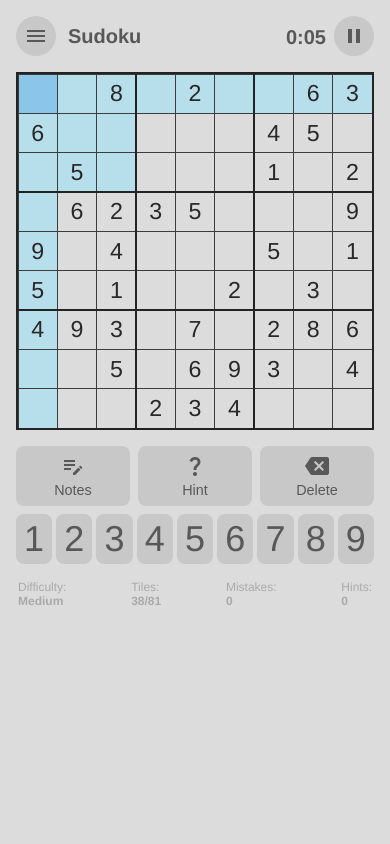
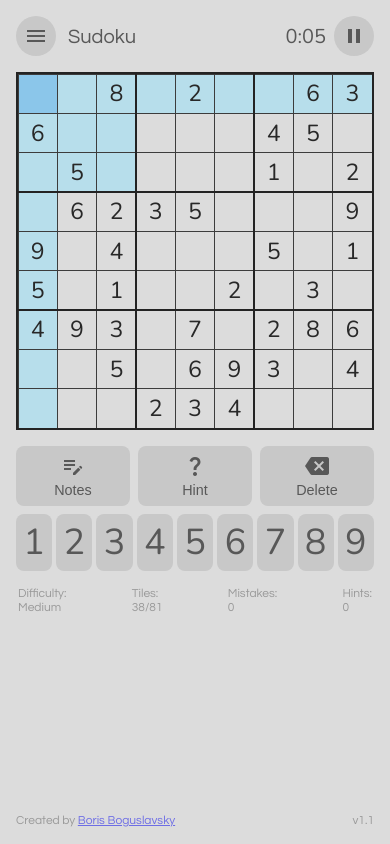
Before and after one commit to jkeussen/sudoku, a React (Vite) app: page / in a window 390 px wide. Built offline with nearby package versions, Linux system fonts and the light colour scheme.

Commit message:
Re-activated fonts, added footer, style tweaks

```diff
--- a/index.html
+++ b/index.html
@@ -14,21 +14,21 @@
 			href="https://fonts.googleapis.com/icon?family=Material+Icons"
 			rel="stylesheet"
 		/>
-		<!-- <link
+		<link
       href="https://fonts.googleapis.com/css2?family=Questrial"
 			rel="stylesheet"
-		/> -->
+		/>
 		<!-- <link
 			href="https://fonts.googleapis.com/css2?family=IBM+Plex+Mono"
 			rel="stylesheet"
 		/> -->
-		<!-- <link
+		<link
 			href="https://fonts.googleapis.com/css2?family=Nunito"
 			rel="stylesheet"
-		/> -->
-		<link
+		/>
+		<!-- <link
 			href="https://fonts.googleapis.com/css2?family=Ubuntu"
 			rel="stylesheet"
-		/>
+		/> -->
 	</body>
 </html>
--- a/src/App.module.css
+++ b/src/App.module.css
@@ -16,3 +16,12 @@
   /* background-color: red; */
   color: var(--text);
 }
+.under {
+  display: flex;
+  flex-direction: column;
+}
+@media (max-width: 603px) {
+  .under {
+    flex-direction: column-reverse;
+  }
+}
--- a/src/App.tsx
+++ b/src/App.tsx
@@ -11,6 +11,7 @@ import { uiActions } from "./store/ui-slice";
 import { puzzleActions } from "./store/puzzle-slice";
 
 import classes from "./App.module.css";
+import Footer from "./components/Footer";
 
 function App() {
 	const dispatch = useAppDispatch();
@@ -66,8 +67,11 @@ function App() {
 				{showMenu && <Menu />}
 				<Header />
 				<Puzzle />
-				<Controls />
-				<PuzzleInfo />
+				<div className={classes.under}>
+					<PuzzleInfo />
+					<Controls />
+				</div>
+				<Footer />
 			</div>
 		</div>
 	);
--- /dev/null
+++ b/src/components/Footer.module.css
@@ -0,0 +1,38 @@
+.footer {
+	display: flex;
+	margin-top: auto;
+	padding-top: 1rem;
+	justify-content: space-between;
+	align-items: center;
+	opacity: 0.5;
+
+}
+.footer p {
+	flex-basis: content;
+}
+.footer p:last-child{
+	/* background-color: blue; */
+	text-align: right;
+}
+.footer p a:visited {
+	color: var(--text);
+}
+.buttonLink {
+	padding: 0.5rem 1rem;
+	background-color: var(--button-bg);
+	border-radius: var(--border-radius);
+	text-decoration: none;
+}
+.buttonLink:hover {
+	background-color: var(--blue-accent);
+}
+.buttonLink:visited {
+	color: var(--text)
+}
+
+@media (max-width: 603px) {
+	.footer p {
+		font-size: 0.75rem;
+		line-height: 0.875rem;
+	}
+}
--- /dev/null
+++ b/src/components/Footer.tsx
@@ -0,0 +1,13 @@
+import classes from './Footer.module.css'
+
+const Footer = () => {
+	return(
+		<div className={classes.footer}>
+			<p>Created by <a href="https://github.com/borisboguslavsky" target="_blank">Boris Boguslavsky</a></p>
+			{/* <p><a href="https://github.com/borisboguslavsky/sudoku" target="_blank">Github</a></p> */}
+			<p>v1.1</p>
+		</div>
+	)
+}
+
+export default Footer;
--- a/src/components/Header.module.css
+++ b/src/components/Header.module.css
@@ -4,7 +4,7 @@
 	justify-content: space-between;
 	align-items: center;
 	margin-bottom: 1rem;
-	/* flex-basis: 0; */
+	/* background-color: blue !important; */
 }
 .logo,
 .timer {
@@ -14,10 +14,12 @@
 	flex: 0;
 }
 .logo h1 {
+	font-family: var(--text-font);
+	margin-top: 0.125rem;
 	margin-left: 0.25rem;
 }
 .timer h2 {
-	font-family: 'Questrial', Avenir, Helvetica, Arial, sans-serif;
+	font-family: var(--number-font);
 	font-weight: 700;
 	margin-top: 0.125rem;
 }
--- a/src/components/PuzzleInfo.module.css
+++ b/src/components/PuzzleInfo.module.css
@@ -4,16 +4,17 @@
 	flex-wrap: nowrap;
 	padding: 0 var(--divider-section-width);
 	padding-top: 1rem;
-	margin-top: auto;
+	/* margin-top: auto; */
 }
 .puzzleInfo p {
 	flex-basis: content;
 	flex-direction: row;
-	opacity: 0.375;
+	opacity: 0.5;
 	flex-basis: content;
 }
 .puzzleInfo p span:nth-child(2) {
 	font-weight: bold;
+	padding-left: 0.25rem;
 	text-transform: capitalize;
 }
 @media (max-width: 603px) {
@@ -26,6 +27,8 @@
 		display: flex;
 		flex-direction: column;
 		line-height: 0.875rem;
-		/* text-align: center; */
+	}
+	.puzzleInfo p span:nth-child(2) {
+		padding-left: unset;
 	}
 }
--- a/src/components/Tile.module.css
+++ b/src/components/Tile.module.css
@@ -34,12 +34,7 @@
 	}
 }
 
-.userTile {
-	color: var(--tile-num-user)
-}
-.wrapper:has(.userTile) {
-	color: var(--tile-num-user)
-}
+
 
 .givenTile {
 	color: var(--tile-num-given);
@@ -90,9 +85,13 @@
 	border: var(--tile-inner-border-width) solid var(--valid);
 	z-index: 3;
 }
+.userTile {
+	/* color: var(--tile-num-user) */
+	color: var(--tile-num-wrong);
+}
 .userTile.error {
 	color: var(--tile-num-wrong);
 }
-.userTile.error.correct {
+.userTile.correct {
 	color: var(--text);
 }
--- a/src/index.css
+++ b/src/index.css
@@ -8,7 +8,13 @@
 }
 
 :root {
-  font-family: Avenir, Helvetica, Arial, sans-serif;
+  /* --number-font: 'Questrial'; */
+  /* --number-font: 'Ubuntu'; */
+  --number-font: 'Nunito', Helvetica, Arial, sans-serif;
+  --text-font: 'Questrial', Helvetica, Arial, sans-serif;
+  /* --number-font: 'IBM Plex Mono'; */
+
+  font-family: var(--text-font);
   font-size: 16px;
   line-height: 24px;
   font-weight: 400;
@@ -20,11 +26,6 @@
   -moz-osx-font-smoothing: grayscale;
   -webkit-text-size-adjust: 100%;
   box-sizing: border-box;
-
-  /* --number-font: 'Questrial'; */
-  /* --number-font: 'Ubuntu'; */
-  --number-font: 'Nunito';
-  /* --number-font: 'IBM Plex Mono'; */
 
   /* Dividers */
   --divider-tile-width: 1px;
```
